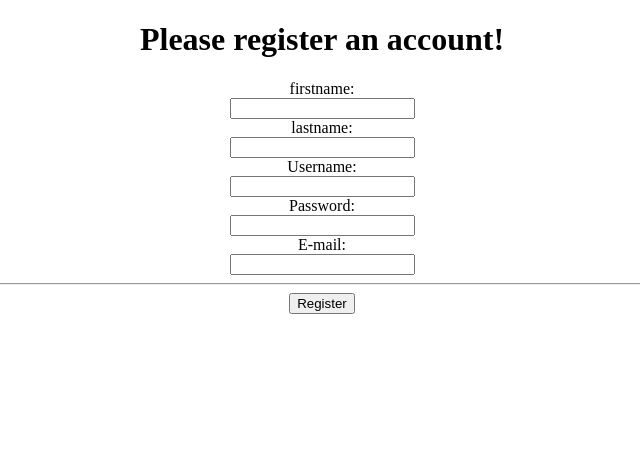
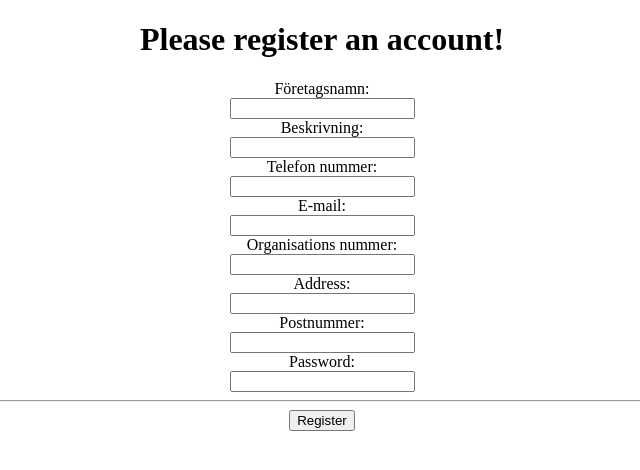
Before and after one commit to Szilveszter98/Examensarbete, a PHP site: page /signupCompany.php in a window 1280 px wide. Shown: the top 470 px of the page, without its empty margins (318-958 px from the left). Run offline with PHP 8.4, Linux system fonts and the light colour scheme.

Commit message:
day 2, added signup files

```diff
--- a/signupCompany.php
+++ b/signupCompany.php
@@ -10,20 +10,29 @@
 <center>
 <h1> Please register an account!</h1>
 <form method="POST" action="v1/users/addUser.php">
-firstname:<br />
-<input type="text" name="firstname" required>
+Företagsnamn:<br />
+<input type="text" name="companyName" required>
 <br />
-lastname:<br />
-<input type="text" name="lastname" required>
+Beskrivning:<br />
+<input type="text" name="description" required>
 <br />
-Username:<br />
-<input type="text" name="username" required>
+Telefon nummer:<br />
+<input type="number" name="telefonNummer" required>
+<br />
+E-mail: <br />
+<input type="email" name="email" required>
+<br />
+Organisations nummer:<br />
+<input type="number" name="organisationsNummer" required>
+<br />
+Address:<br />
+<input type="text" name="address" required>
+<br />
+Postnummer:<br />
+<input type="number" name="postnummer" required>
 <br />
 Password: <br />
 <input type="password" name="password"required>
-<br />
-E-mail: <br />
-<input type="email" name="email" required>
 <br />
 <hr>
 <input  type="submit" value="Register" /></b>
```
Also changed, not shown: signupUser.php (+33 -0 lines).
